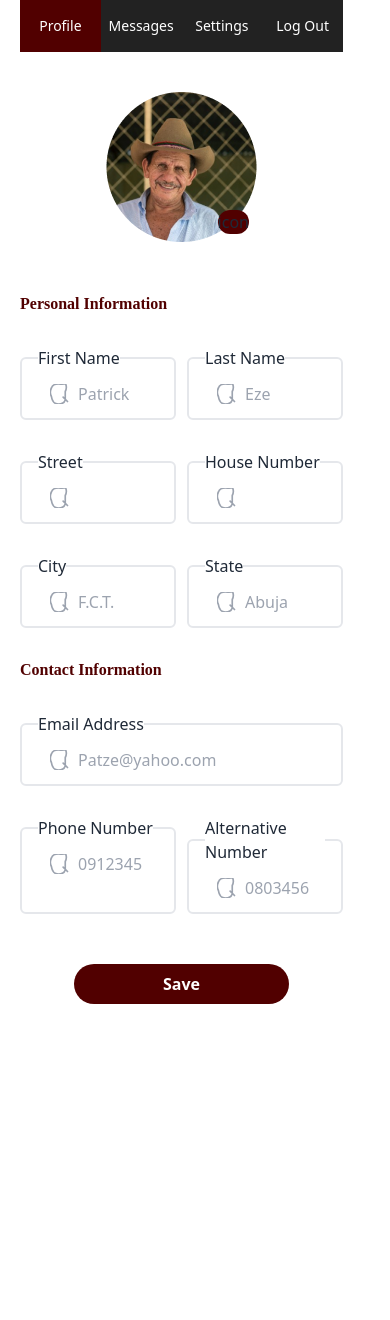
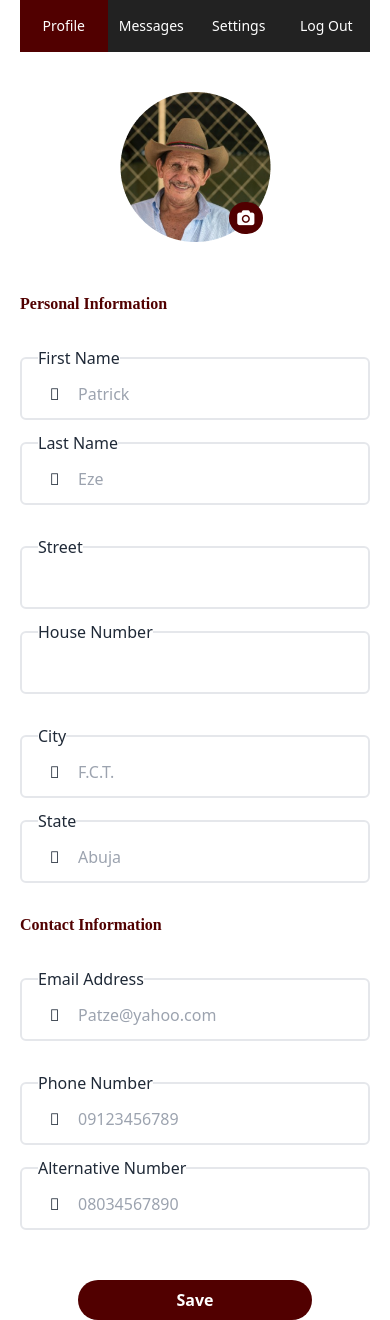
Before and after one commit to HighTowerKels/landbank, a Flask app: page /settings in a window 390 px wide. Shown: the part 66-1386 px from the top of the page. Before the commit the page ends 1070 px from the top, so only its background shows below. Run offline with Flask 3, Linux system fonts and the light colour scheme; some libraries are stand-ins or nearby versions.

Commit message:
Fixed Responsiveness

```diff
--- a/templates/bank.html
+++ b/templates/bank.html
@@ -62,7 +62,7 @@
       </div> -->
 
     <!-- main content -->
-    <div class="grid md:grid-cols-2 px-[75px] max-w-full">
+    <div class="grid lg:grid-cols-2 px-[75px] max-w-full">
       <!-- left-hand-side card -->
       <div class="border-r-2 border-[#D9D9D9] py-16 pl-16 pr-10">
         <div class="p- 12 pr-4 flex flex-col max-w-full gap-9">
--- a/templates/settings.html
+++ b/templates/settings.html
@@ -357,7 +357,7 @@
   </div>
   <!-- header ends here -->
 
-    <div class="grid grid-cols-[1fr,3.5fr]">
+    <div class="grid grid-cols-1 md:grid-cols-[1fr,3.5fr]">
         <!-- sidebar ends here -->
         <div class="sidebar">
         <ul>
@@ -489,7 +489,7 @@
                 <!-- profile image -->
                <div class="relative mx-auto">
                 <img src="/static/image/profile.png" alt=""  class="" />
-                <span class="absolute bottom-2 right-2 rounded-full bg-[#510000] ">icon</span>
+                <i class="fa fa-camera absolute bottom-2 right-2 rounded-full bg-[#510000] text-white p-2"></i>
                </div>
 
                <!-- field set -->
@@ -497,16 +497,14 @@
                     <!-- personal info -->
                     <div class="grid gap-[30px]">
                         <h3 class="text-[#510000] font-semibold text-base">Personal Information</h3>
-                        <div class="flex gap-[11px] w-full rounded-md">
+                        <div class="flex flex-col lg:flex-row gap-[11px] w-full rounded-md">
                             <fieldset class="border-2 py-1 px-4 w-full rounded-md">
                                 <legend>First Name</legend>
                                 <div class="relative w-full">
                                     <input type="text" placeholder="Patrick" class="pl-10 pr-4 py-2 border-none rounded-lg focus:outline-none focus:border-transparent min-w-full ">
                                     <div class="absolute inset-y-0 left-0 pl-3 flex items-center pointer-events-none">
                                         <!-- Replace the following line with your icon -->
-                                        <svg class="w-5 h-5 text-gray-400" fill="none" stroke="currentColor" viewBox="0 0 24 24" xmlns="http://www.w3.org/2000/svg">
-                                            <path stroke-linecap="round" stroke-linejoin="round" stroke-width="2" d="M21 21l-5.2-5.2m2.5-6.8c1.7-3.168 1.7-6.832 0-10.2C17.2 1.268 13.7 0 10 0 6.3 0 2.8 1.268 1.7 4.8c-1.7 3.168-1.7 6.832 0 10.2C2.8 22.732 6.3 24 10 24c3.7 0 7.2-1.268 8.3-4.8z"></path>
-                                        </svg>
+                                        <i class="fa-regular fa-user"></i>
                                     </div>
                                 </div>
                             </fieldset>
@@ -516,23 +514,19 @@
                                     <input type="text" placeholder="Eze" class="pl-10 pr-4 py-2 border-none rounded-lg focus:outline-none focus:border-transparent min-w-full">
                                     <div class="absolute inset-y-0 left-0 pl-3 flex items-center pointer-events-none">
                                         <!-- Replace the following line with your icon -->
-                                        <svg class="w-5 h-5 text-gray-400" fill="none" stroke="currentColor" viewBox="0 0 24 24" xmlns="http://www.w3.org/2000/svg">
-                                            <path stroke-linecap="round" stroke-linejoin="round" stroke-width="2" d="M21 21l-5.2-5.2m2.5-6.8c1.7-3.168 1.7-6.832 0-10.2C17.2 1.268 13.7 0 10 0 6.3 0 2.8 1.268 1.7 4.8c-1.7 3.168-1.7 6.832 0 10.2C2.8 22.732 6.3 24 10 24c3.7 0 7.2-1.268 8.3-4.8z"></path>
-                                        </svg>
+                                        <i class="fa-regular fa-user"></i>
                                     </div>
                                 </div>
                             </fieldset>
                         </div>
-                        <div class="flex gap-[11px] w-full rounded-md">
+                        <div class="flex flex-col lg:flex-row gap-[11px] w-full rounded-md">
                             <fieldset class="border-2 py-1 px-4 w-full rounded-md">
                                 <legend>Street</legend>
                                 <div class="relative w-full">
                                     <input type="text" class="pl-10 pr-4 py-2 border-none rounded-lg focus:outline-none focus:border-transparent min-w-full">
                                     <div class="absolute inset-y-0 left-0 pl-3 flex items-center pointer-events-none">
                                         <!-- Replace the following line with your icon -->
-                                        <svg class="w-5 h-5 text-gray-400" fill="none" stroke="currentColor" viewBox="0 0 24 24" xmlns="http://www.w3.org/2000/svg">
-                                            <path stroke-linecap="round" stroke-linejoin="round" stroke-width="2" d="M21 21l-5.2-5.2m2.5-6.8c1.7-3.168 1.7-6.832 0-10.2C17.2 1.268 13.7 0 10 0 6.3 0 2.8 1.268 1.7 4.8c-1.7 3.168-1.7 6.832 0 10.2C2.8 22.732 6.3 24 10 24c3.7 0 7.2-1.268 8.3-4.8z"></path>
-                                        </svg>
+                                        <i class="fa-regular fa-location-dot"></i>
                                     </div>
                                 </div>
                             </fieldset>
@@ -542,23 +536,19 @@
                                     <input type="text" class="pl-10 pr-4 py-2 border-none rounded-lg focus:outline-none focus:border-transparent min-w-full">
                                     <div class="absolute inset-y-0 left-0 pl-3 flex items-center pointer-events-none">
                                         <!-- Replace the following line with your icon -->
-                                        <svg class="w-5 h-5 text-gray-400" fill="none" stroke="currentColor" viewBox="0 0 24 24" xmlns="http://www.w3.org/2000/svg">
-                                            <path stroke-linecap="round" stroke-linejoin="round" stroke-width="2" d="M21 21l-5.2-5.2m2.5-6.8c1.7-3.168 1.7-6.832 0-10.2C17.2 1.268 13.7 0 10 0 6.3 0 2.8 1.268 1.7 4.8c-1.7 3.168-1.7 6.832 0 10.2C2.8 22.732 6.3 24 10 24c3.7 0 7.2-1.268 8.3-4.8z"></path>
-                                        </svg>
+                                        <i class="fa-regular fa-location-dot"></i>
                                     </div>
                                 </div>
                             </fieldset>
                         </div>
-                        <div class="flex gap-[11px] w-full rounded-md">
+                        <div class="flex flex-col lg:flex-row gap-[11px] w-full rounded-md">
                             <fieldset class="border-2 py-1 px-4 w-full rounded-md">
                                 <legend>City</legend>
                                 <div class="relative w-full">
                                     <input type="text" placeholder="F.C.T." class="pl-10 pr-4 py-2 border-none rounded-lg focus:outline-none focus:border-transparent min-w-full">
                                     <div class="absolute inset-y-0 left-0 pl-3 flex items-center pointer-events-none">
                                         <!-- Replace the following line with your icon -->
-                                        <svg class="w-5 h-5 text-gray-400" fill="none" stroke="currentColor" viewBox="0 0 24 24" xmlns="http://www.w3.org/2000/svg">
-                                            <path stroke-linecap="round" stroke-linejoin="round" stroke-width="2" d="M21 21l-5.2-5.2m2.5-6.8c1.7-3.168 1.7-6.832 0-10.2C17.2 1.268 13.7 0 10 0 6.3 0 2.8 1.268 1.7 4.8c-1.7 3.168-1.7 6.832 0 10.2C2.8 22.732 6.3 24 10 24c3.7 0 7.2-1.268 8.3-4.8z"></path>
-                                        </svg>
+                                        <i class="fa-solid fa-phone"></i>
                                     </div>
                                 </div>
                             </fieldset>
@@ -568,9 +558,7 @@
                                     <input type="text" placeholder="Abuja" class="pl-10 pr-4 py-2 border-none rounded-lg focus:outline-none focus:border-transparent min-w-full">
                                     <div class="absolute inset-y-0 left-0 pl-3 flex items-center pointer-events-none">
                                         <!-- Replace the following line with your icon -->
-                                        <svg class="w-5 h-5 text-gray-400" fill="none" stroke="currentColor" viewBox="0 0 24 24" xmlns="http://www.w3.org/2000/svg">
-                                            <path stroke-linecap="round" stroke-linejoin="round" stroke-width="2" d="M21 21l-5.2-5.2m2.5-6.8c1.7-3.168 1.7-6.832 0-10.2C17.2 1.268 13.7 0 10 0 6.3 0 2.8 1.268 1.7 4.8c-1.7 3.168-1.7 6.832 0 10.2C2.8 22.732 6.3 24 10 24c3.7 0 7.2-1.268 8.3-4.8z"></path>
-                                        </svg>
+                                        <i class="fa-solid fa-phone"></i>
                                     </div>
                                 </div>
                             </fieldset>
@@ -580,32 +568,28 @@
                     <!-- contact info -->
                     <div class="grid gap-[30px]">
                         <h3 class="text-[#510000] font-semibold text-base">Contact Information</h3>
-                        <div class="flex gap-[11px] w-full rounded-md">
+                        <div class="flex flex-col lg:flex-row gap-[11px] w-full rounded-md">
                             <fieldset class="border-2 py-1 px-4 w-full rounded-md">
                                 <legend>Email Address</legend>
                                 <div class="relative w-full">
                                     <input type="text" placeholder="Patze@yahoo.com" class="min-w-full pl-10 pr-4 py-2 border-none rounded-lg focus:outline-none focus:border-transparent">
                                     <div class="absolute inset-y-0 left-0 pl-3 flex items-center pointer-events-none">
                                         <!-- Replace the following line with your icon -->
-                                        <svg class="w-5 h-5 text-gray-400" fill="none" stroke="currentColor" viewBox="0 0 24 24" xmlns="http://www.w3.org/2000/svg">
-                                            <path stroke-linecap="round" stroke-linejoin="round" stroke-width="2" d="M21 21l-5.2-5.2m2.5-6.8c1.7-3.168 1.7-6.832 0-10.2C17.2 1.268 13.7 0 10 0 6.3 0 2.8 1.268 1.7 4.8c-1.7 3.168-1.7 6.832 0 10.2C2.8 22.732 6.3 24 10 24c3.7 0 7.2-1.268 8.3-4.8z"></path>
-                                        </svg>
+                                        <i class="fa-regular fa-envelope"></i>
                                     </div>
                                 </div>
                             </fieldset>
 
                         </div>
 
-                        <div class="flex gap-[11px] w-full rounded-md">
+                        <div class="flex flex-col lg:flex-row gap-[11px] w-full rounded-md">
                             <fieldset class="border-2 py-1 px-4 w-full rounded-md">
                                 <legend>Phone Number</legend>
                                 <div class="relative w-full">
                                     <input type="text" placeholder="09123456789" class="pl-10 pr-4 py-2 border-none rounded-lg focus:outline-none focus:border-transparent min-w-full">
                                     <div class="absolute inset-y-0 left-0 pl-3 flex items-center pointer-events-none">
                                         <!-- Replace the following line with your icon -->
-                                        <svg class="w-5 h-5 text-gray-400" fill="none" stroke="currentColor" viewBox="0 0 24 24" xmlns="http://www.w3.org/2000/svg">
-                                            <path stroke-linecap="round" stroke-linejoin="round" stroke-width="2" d="M21 21l-5.2-5.2m2.5-6.8c1.7-3.168 1.7-6.832 0-10.2C17.2 1.268 13.7 0 10 0 6.3 0 2.8 1.268 1.7 4.8c-1.7 3.168-1.7 6.832 0 10.2C2.8 22.732 6.3 24 10 24c3.7 0 7.2-1.268 8.3-4.8z"></path>
-                                        </svg>
+                                        <i class="fa-solid fa-phone"></i>
                                     </div>
                                 </div>
                             </fieldset>
@@ -615,9 +599,7 @@
                                     <input type="text" placeholder="08034567890" class="pl-10 pr-4 py-2 border-none rounded-lg focus:outline-none focus:border-transparent min-w-full">
                                     <div class="absolute inset-y-0 left-0 pl-3 flex items-center pointer-events-none">
                                         <!-- Replace the following line with your icon -->
-                                        <svg class="w-5 h-5 text-gray-400" fill="none" stroke="currentColor" viewBox="0 0 24 24" xmlns="http://www.w3.org/2000/svg">
-                                            <path stroke-linecap="round" stroke-linejoin="round" stroke-width="2" d="M21 21l-5.2-5.2m2.5-6.8c1.7-3.168 1.7-6.832 0-10.2C17.2 1.268 13.7 0 10 0 6.3 0 2.8 1.268 1.7 4.8c-1.7 3.168-1.7 6.832 0 10.2C2.8 22.732 6.3 24 10 24c3.7 0 7.2-1.268 8.3-4.8z"></path>
-                                        </svg>
+                                        <i class="fa-solid fa-phone"></i>
                                     </div>
                                 </div>
                             </fieldset>
@@ -633,7 +615,7 @@
             </div>
 
             <!-- message tab -->
-            <div id="Message" class="tabcontent  mx-auto w-fit">
+            <div id="Message" class="tabcontent  mx-auto w-full">
                 <h1>Paris</h1>
                 <p>Paris is the capital of France.</p>
             </div>
@@ -642,20 +624,20 @@
             <div id="Settings" class="tabcontent  w-full flex flex-col gap-4">
                 <div class="p-4 border-2 border-[#2222221A] bg-[#2222220D] rounded-md flex flex-col gap-[20px]">
                     <!-- first line -->
-                    <div class="flex flex-col lg:flex-row justify-between px-4 pb-10 border-b-2 gap-10 w-full">
-                        <div class="flex flex-col gap-[20px] w-full lg:w-2/3">
-                            <h3>Email Address</h3>
-                            <input type="text" placeholder="Email address associated with your account" class="px-0 min-w-full bg-transparent border-none">
+                    <div class="flex flex-col lg:flex-row justify-between px-4 pb-10 border-b-2 gap10 w-full">
+                        <div class="flex flex-col w-full lg:w-2/3">
+                            <h3 class='font-bold text-[#222222cc] ' >Email Address</h3>
+                            <span>Email address associated with your account</span>
                         </div>
 
-                        <div class="flex flex-col gap-2 lg:flex-row lg:justify-between w-1/3 items-center" >
+                        <div class="flex flex-col gap-2 md:flex-row lg:justify-between w-full lg:w-fit items-center" >
                             <div class="grid w-full gap-2">
                                 <span>Patze@yahoo.com</span>
                                 <span class="text-[#0C7731] text-sm">Verified</span>
                             </div>
                             <div class="flex rounded-full border gap-[8px] p-[6px] border-[#222222]">
-                                icon
-                                <span>edit</span>
+                              <i class="fa-regular fa-pen-to-square"></i>
+                                <span class="px-1">edit</span>
                             </div>
                         </div>
 
@@ -664,13 +646,13 @@
                     <!-- second -->
                     <div class="flex flex-col items-center lg:flex-row lg:justify-between px-4 pb-10 border-b-2 gap-10 w-full">
                         <div class="flex flex-col gap-[20px] w-full lg:w-2/3">
-                            <h3>Password</h3>
-                            <input type="text" placeholder="Set up a unique password to protect your account" class="px-0 min-w-full bg-transparent border-none">
+                            <h3 class='font-bold text-[#222222cc] ' >Password</h3>
+                            <span>Set up a unique password to protect your account</span>
                         </div>
 
-                        <div class="flex flex-col gap-[20px] w-full lg:w-2/3" >
+                        <div class="flex flex-col gap-[20px] md:items-end items-center w-full lg:w-2/3" >
                             <div class="flex rounded-full border gap-[8px] p-[6px] border-[#222222]">
-                                icon
+                              <i class="fa-regular fa-pen-to-square"></i>
                                 <span>Change Password</span>
                             </div>
                         </div>
@@ -678,10 +660,10 @@
                     </div>
 
                     <!-- third -->
-                    <div class="flex flex-col lg:flex-row justify-between items-center px-4 pb-10 border-b-2 gap-10 w-full">
-                        <div class="flex flex-col gap-[20px] w-full lg:w-2/3">
-                            <h3>Two Factor Authentication</h3>
-                            <input type="text" placeholder="Keep your account secured by enabling a 2FA by SMS or using a temporary one-time-password (OTP)" class=" min-w-full bg-transparent border-none">
+                    <div class="flex justify-between px-4 pb-10 border-b-2 gap-10 w-full">
+                        <div class="flex flex-col  w-full lg:w-2/3">
+                            <h3 class='font-bold text-[#222222cc]'>Two Factor Authentication</h3>
+                            <span class="text-[#22222299]">Keep your account secured by enabling a 2FA by SMS or using a temporary one-time-password (OTP)</span>
                         </div>
 
                         <div>
@@ -695,9 +677,9 @@
 
                     <!-- fourth -->
                     <div class="flex flex-col lg:flex-row justify-between items-center px-4 gap-10 w-full">
-                        <div class="flex flex-col gap-[20px] w-full lg:w-2/3">
-                            <h3>Two Factor Authentication</h3>
-                            <input type="text" placeholder="Keep your account secured by enabling a 2FA by SMS or using a temporary one-time-password (OTP)" class="px-0 min-w-full bg-transparent border-none">
+                        <div class="flex flex-col  w-full lg:w-2/3">
+                            <h3 class='font-bold text-[#222222cc]'>Deactivate Account</h3>
+                            <span class="text-[#22222299]">Email address associated with your account</span>
                         </div>
 
                         <div>
@@ -711,10 +693,10 @@
                     <div class="flex flex-col gap-4">
                         <div class="flex flex-col gap-[35px] ">
                             <!-- first -->
-                            <div class="flex flex-col lg:flex-row justify-between items-center px-4 gap-10 w-full">
-                                <div class="flex flex-col gap-[20px] w-2/3">
-                                    <h3>Email Notification</h3>
-                                    <input type="text" placeholder="Access, and download all Agent’s Time and Attendance records." class="px-0 min-w-full bg-transparent border-none">
+                            <div class="flex justify-between items-center px-4 gap-10 w-full">
+                                <div class="flex flex-col w-2/3">
+                                    <h3 class='font-bold text-[#222222cc]'>Email Notification</h3>
+                                    <span class="text-[#22222299]">Access, and download all Agent’s Time and Attendance records.</span>
                                 </div>
 
                                 <div>
@@ -726,9 +708,9 @@
 
                             </div>
                             <!-- second -->
-                            <div class="flex flex-col lg:flex-row justify-between items-center px-4 gap-10 w-full">
+                            <div class="flex justify-between items-center px-4 gap-10 w-full">
                                 <div class="flex flex-col w-2/3">
-                                    <h3>Mobile Push Notification</h3>
+                                    <h3 class='font-bold text-[#222222cc] ' >Mobile Push Notification</h3>
                                     <span class="text-[#22222299]">off</span>
                                 </div>
 
@@ -741,9 +723,9 @@
 
                             </div>
                             <!-- third -->
-                            <div class="flex flex-col lg:flex-row justify-between items-center px-4 gap-10 w-full">
+                            <div class="flex justify-between items-center px-4 gap-10 w-full">
                                 <div class="flex flex-col w-2/3">
-                                    <h3>Desktop Notification</h3>
+                                    <h3 class='font-bold text-[#222222cc] ' >Desktop Notification</h3>
                                     <span class="text-[#22222299]">off</span>
                                 </div>
 
@@ -792,15 +774,15 @@
 
 
             <!-- logout tab -->
-            <div id="Logout" class="tabcontent  mx-auto w-fit">
-                <div class="flex flex-col py-[20px] px-[30px] rounded-md bg-[#2222220D] border-[#2222220D] w-[504px] gap-[30px] ">
+            <div id="Logout" class="tabcontent flex justify-center mx-auto w-full">
+                <div class="flex flex-col py-[20px] px-[30px] items-center justify-center rounded-md bg-[#2222220D] border-[#2222220D] w-full lg:w-[504px] gap-[30px] ">
                     <div class="flex justify-end">
                         <span class="text-2xl text-end cursor-pointer">X</span>
                     </div>
                     <div class="text-center">
                         <span>You are about to Log Out of your account</span>
                     </div>
-                    <div class=" flex justify-center gap-[10px] items-center">
+                    <div class=" flex flex-col lg:flex-row justify-center gap-[10px] items-center">
                         <span class="text-white bg-[#510000] cursor-pointer rounded-2xl uppercase py-2 px-4 ">yes continue</span>
                         <span class="underline tex-[#510000] cursor-pointer ">No, close this</span>
                     </div>
```
